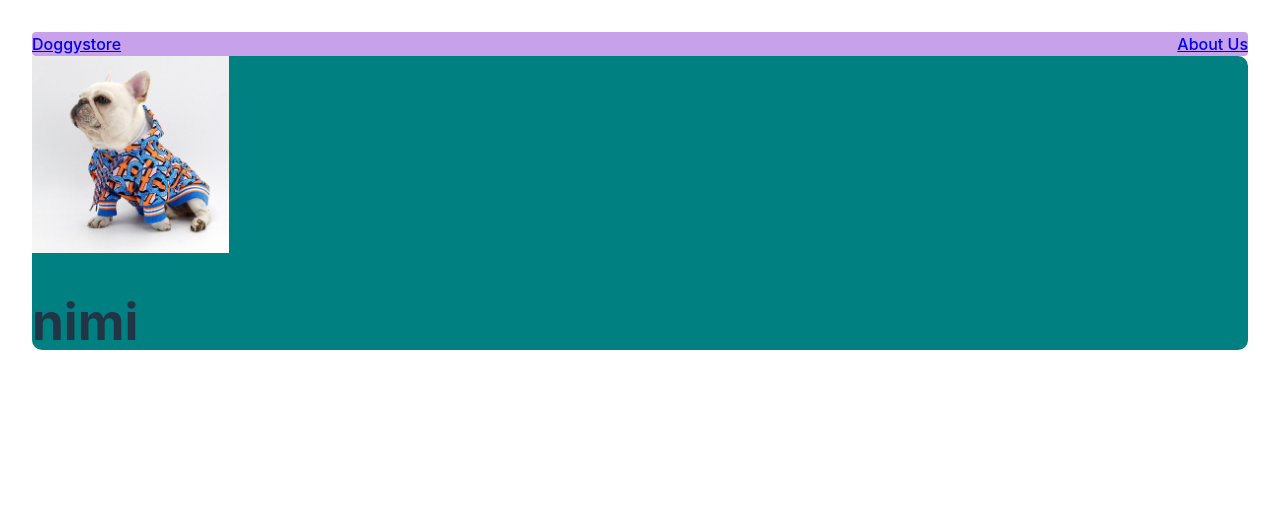
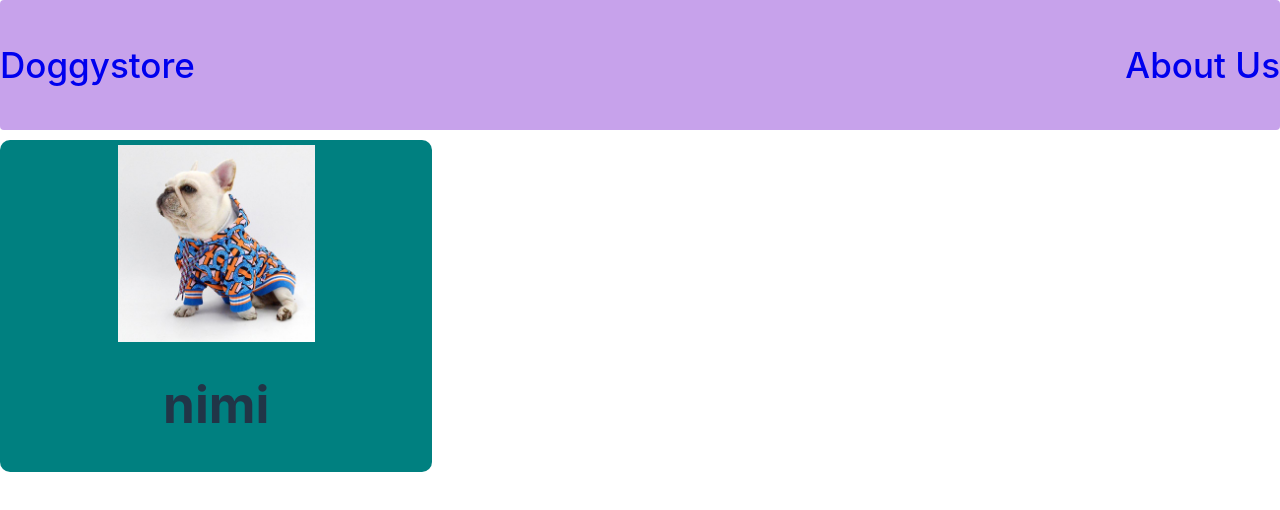
Before and after one commit to codeing-sprite/s23Tiimi3FrontEnd, a React (Vite) app in the folder dogFrontEnd/: page / in a window 1280 px wide. Shown: the top 510 px of the page. Built offline with nearby package versions, Linux system fonts and the light colour scheme.

Commit message:
add styling for items page

```diff
--- a/dogFrontEnd/src/App.css
+++ b/dogFrontEnd/src/App.css
@@ -1,20 +1,46 @@
 #root {
   width: 100%;
   margin: 0 auto;
-  padding: 2rem;
 }
 
+a:link {
+  text-decoration: none;
+}
+
+a:visited {
+  text-decoration: none;
+}
+
+
 .nav-bar {
+  height: 130px;
   display: flex;
   justify-content: space-between;
+  align-items: center;
   background-color: rgb(199, 162, 235);
   color: black;
   border-radius: 4px;
-  text-decoration: inherit;
+  font-size: 35px;
   font-weight: 500;
+  margin-bottom: 10px;
+}
+
+.product-list {
+  display: flex;
+  flex-wrap: wrap;
 }
 
 .product {
   background-color: teal;
   border-radius: 10px;
+  flex-grow: 1;
+  width: 33%;
+  height: 100%;
+  padding: 5px;
+  text-align: center;
 }
+
+img {
+  display: block;
+  margin: auto;
+}
```
